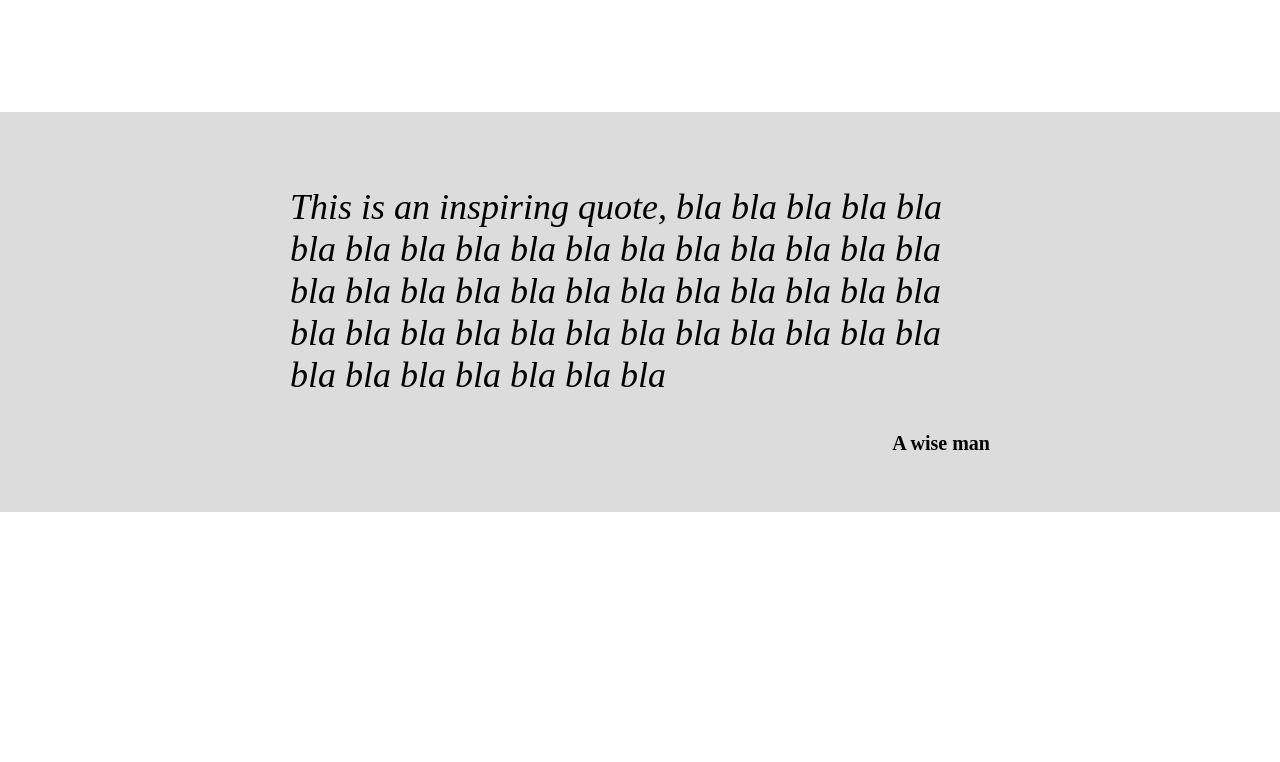
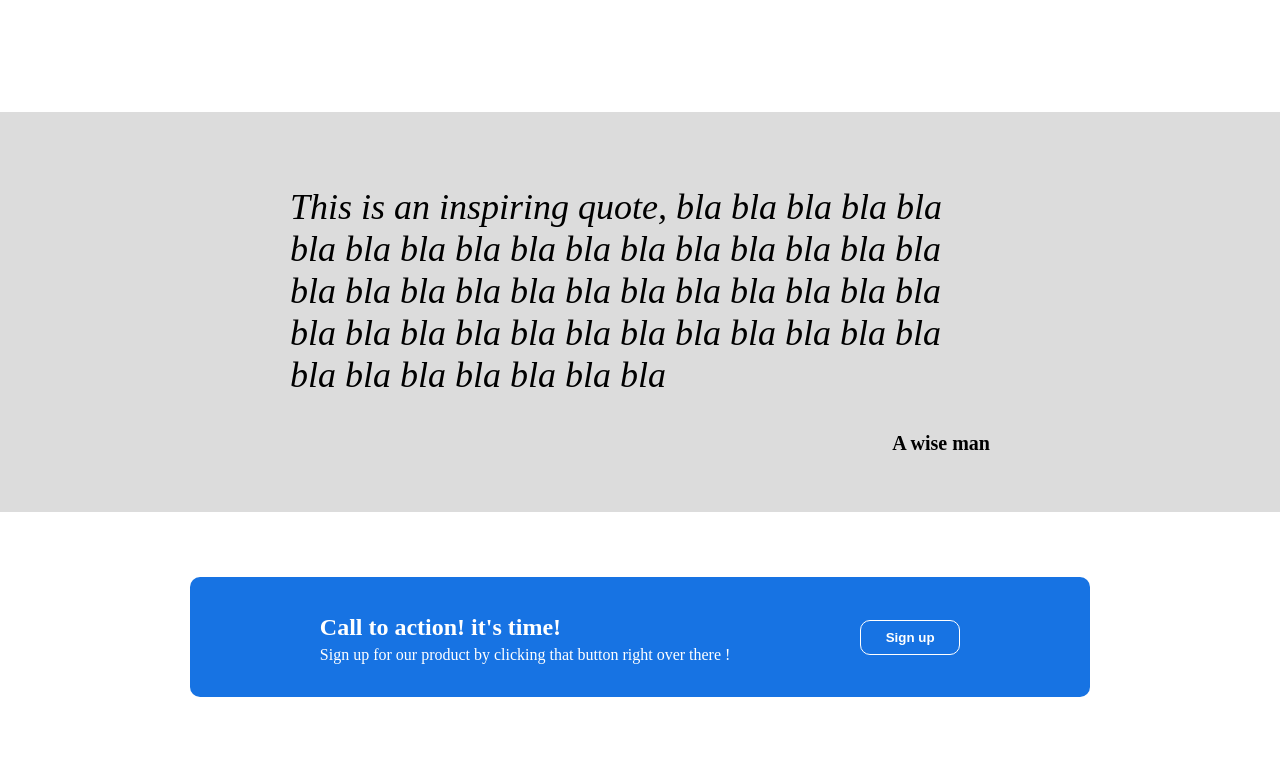
Before and after one commit to hangodek/landing-page, a plain HTML site: page index.html in a window 1280 px wide. Shown: the part 748-1510 px from the top of the page. Before the commit the page ends 1260 px from the top, so only its background shows below. Drawn offline with Linux system fonts and the light colour scheme.

Commit message:
Completed the layout and design for card 4

```diff
--- a/index.html
+++ b/index.html
@@ -75,5 +75,19 @@
 
     </div>
 
+    <div class="card4">
+
+        <div class="card4-container">
+            <div class="left">
+                <h2>Call to action! it's time!</h2>
+                <p>Sign up for our product by clicking that button right over there !</p>
+            </div>
+            <div class="right">
+                <button class="button">Sign up</button>
+            </div>
+        </div>
+
+    </div>
+
 </body>
 </html>
--- a/styles.css
+++ b/styles.css
@@ -120,3 +120,42 @@ body {
     font-weight: 700;
     text-align: end;
 }
+
+/* Card 4 */
+
+.card4 {
+    display: flex;
+    flex-direction: column;
+    justify-content: center;
+    align-items: center;
+    height: 250px;
+}
+
+.card4-container {
+    display: flex;
+    justify-content: space-evenly;
+    align-items: center;
+    background-color: hwb(213 9% 11%);
+    height: 120px;
+    width: 900px;
+    color: white;
+    border-radius: 10px;
+}
+
+.card4-container .left h2 {
+    margin-bottom: 5px;
+}
+
+.card4-container .left p {
+    margin-top: 5px;
+}
+
+.card4-container .right .button {
+    border: 1px solid white;
+    border-radius: 10px;
+    width: 100px;
+    height: 35px;
+    background-color: hwb(213 9% 11%);
+    color: white;
+    font-weight: 700;
+}
```
